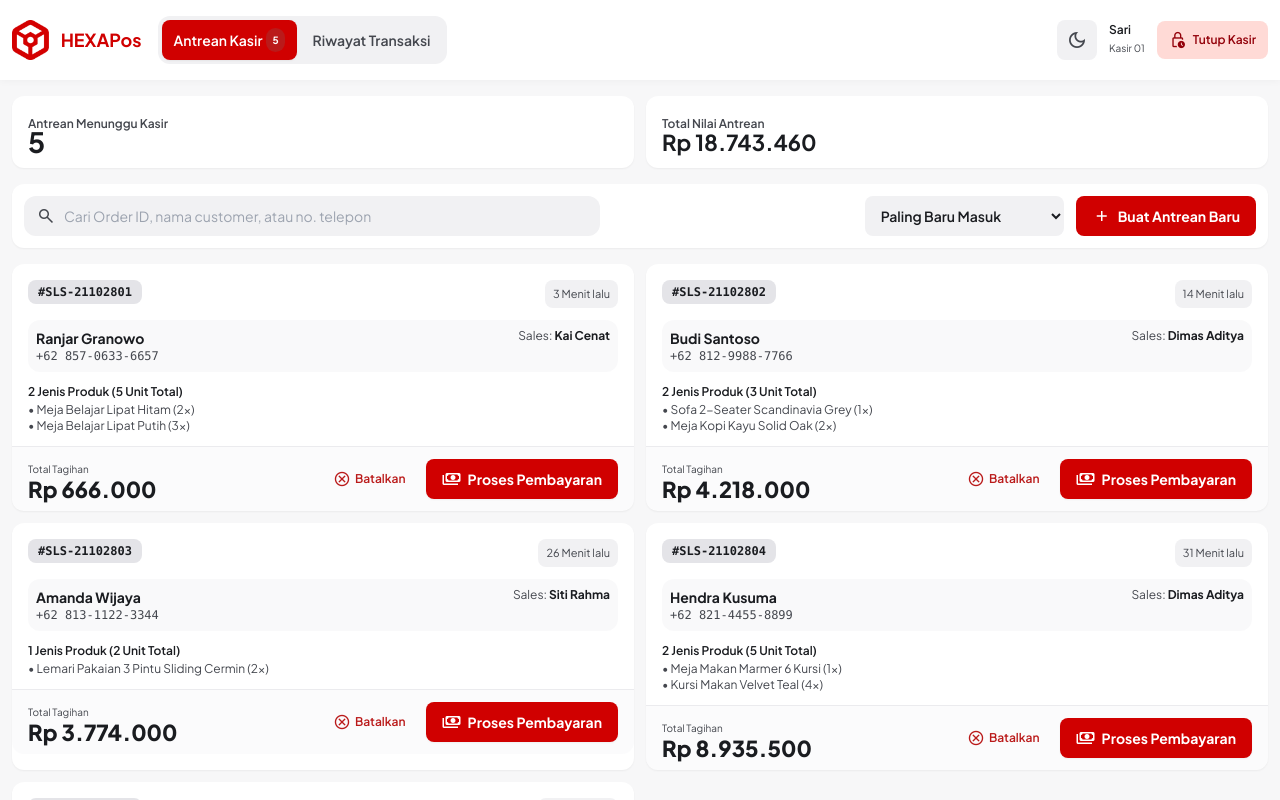
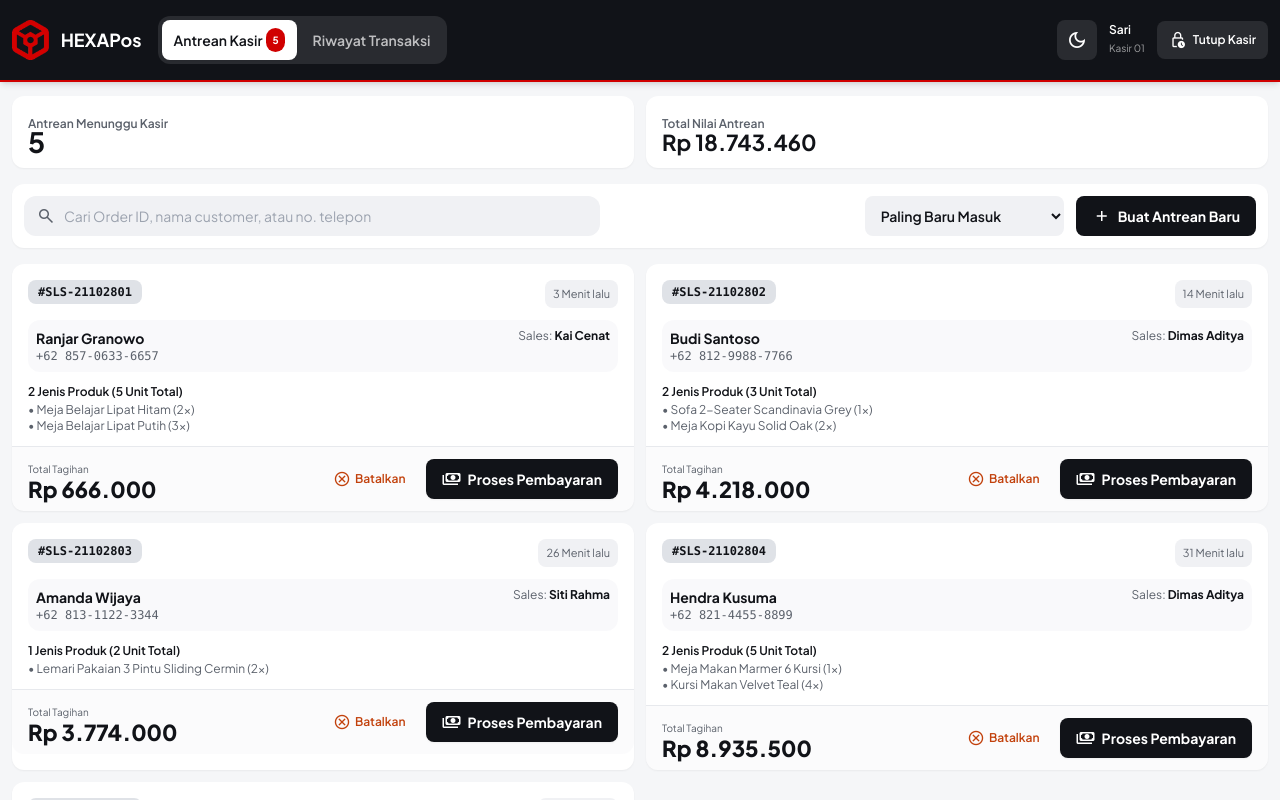
Before and after one commit to Meilandri/Pos-Kasir, a React (Vite) app: page / in a window 1280 px wide. Both pictures are taken after a click on the button "Masuk Sekarang". Shown: the top 800 px of the page. Built offline with nearby package versions, Linux system fonts and the light colour scheme.

Commit message:
ubah warna + antrean baru

```diff
--- a/src/components/Header.jsx
+++ b/src/components/Header.jsx
@@ -1,33 +1,32 @@
 import ThemeToggle from './ThemeToggle.jsx'
 
+// Header hitam (porsi ~30%); merah hanya sebagai garis bawah tipis dan badge jumlah antrean.
 export default function Header({ page, setPage, cashier, queueCount, onLogout }) {
-  const tab = (id, active) =>
-    `relative px-3 py-2 rounded-lg transition-all flex items-center gap-1 font-semibold ${active ? 'bg-primary text-on-primary font-bold shadow-sm' : 'text-on-surface-variant hover:bg-surface-container-high hover:text-on-surface'}`
+  const tab = (active) =>
+    `relative px-3 py-2 rounded-lg transition-all flex items-center gap-1 font-semibold ${active ? 'bg-on-ink text-ink font-bold shadow-sm' : 'text-on-ink/70 hover:bg-white/10 hover:text-on-ink'}`
   return (
-    <header className="fixed top-0 inset-x-0 z-50 bg-surface-container-lowest/95 backdrop-blur-md shadow-[0_1px_8px_rgba(0,0,0,0.04)]">
+    <header className="fixed top-0 inset-x-0 z-50 bg-ink text-on-ink border-b-2 border-accent shadow-md">
       <div className="h-20 px-3 flex items-center justify-between gap-4">
         <div className="flex items-center gap-4">
           <div className="flex items-center gap-3">
             <img src="/Logo.png" alt="HEXAPos" className="h-10 w-auto object-contain" />
-            <div className="flex flex-col leading-tight">
-              <span className="text-lg font-bold text-primary">HEXAPos</span>
-            </div>
+            <span className="text-lg font-bold">HEXAPos</span>
           </div>
-          <nav className="flex gap-1 bg-surface-container-low p-1 rounded-xl">
-            <button className={tab('queue', page !== 'history')} onClick={() => setPage('queue')}>
+          <nav className="flex gap-1 bg-white/10 p-1 rounded-xl">
+            <button className={tab(page !== 'history')} onClick={() => setPage('queue')}>
               Antrean Kasir
-              {queueCount > 0 && <span className="px-1.5 py-0.5 rounded-full bg-error text-on-error text-[10px] font-bold">{queueCount}</span>}
+              {queueCount > 0 && <span className="px-1.5 py-0.5 rounded-full bg-accent text-white text-[10px] font-bold">{queueCount}</span>}
             </button>
-            <button className={tab('history', page === 'history')} onClick={() => setPage('history')}>Riwayat Transaksi</button>
+            <button className={tab(page === 'history')} onClick={() => setPage('history')}>Riwayat Transaksi</button>
           </nav>
         </div>
         <div className="flex items-center gap-3">
           <ThemeToggle />
           <div className="hidden md:flex flex-col text-left">
             <span className="text-xs font-semibold">{cashier.name}</span>
-            <span className="text-[10px] text-on-surface-variant">{cashier.code}</span>
+            <span className="text-[10px] text-on-ink/60">{cashier.code}</span>
           </div>
-          <button onClick={onLogout} className="px-3 py-2.5 rounded-lg bg-error-container hover:bg-error hover:text-on-error text-on-error-container text-xs font-semibold flex items-center gap-1.5 transition-all">
+          <button onClick={onLogout} className="px-3 py-2.5 rounded-lg bg-white/10 hover:bg-error hover:text-on-error text-on-ink text-xs font-semibold flex items-center gap-1.5 transition-all">
             <span className="material-symbols-outlined text-[18px]">lock_clock</span>
             <span className="hidden lg:inline">Tutup Kasir</span>
           </button>
--- a/src/components/ThemeToggle.jsx
+++ b/src/components/ThemeToggle.jsx
@@ -14,7 +14,7 @@ export default function ThemeToggle() {
             onClick={() => setDark(!dark)}
             aria-label={dark ? 'Ganti ke tema terang' : 'Ganti ke tema gelap'}
             title={dark ? 'Tema terang' : 'Tema gelap'}
-            className="w-10 h-10 rounded-lg bg-surface-container-low hover:bg-surface-container-high text-on-surface-variant hover:text-on-surface flex items-center justify-center transition-colors"
+            className="w-10 h-10 rounded-lg bg-white/10 hover:bg-white/20 text-on-ink flex items-center justify-center transition-colors"
         >
             <span className="material-symbols-outlined text-[22px]">{dark ? 'light_mode' : 'dark_mode'}</span>
         </button>
--- a/src/index.css
+++ b/src/index.css
@@ -2,63 +2,76 @@
 @tailwind components;
 @tailwind utilities;
 
-/* Warna tema (merah sesuai logo HEXAPos): terang (default) dan gelap (class "dark" di <html>) */
+/* Palet HEXA ~60:30:10 = putih/silver : hitam : merah.
+   Merah hanya lewat token "accent"; tombol/pilihan umum memakai hitam (primary) dan silver. */
 :root {
     color-scheme: light;
-    --surface: 247 247 248;
-    --primary: 208 0 0;
-    --secondary: 155 0 0;
+    --surface: 245 246 248;
+    --primary: 17 19 24;
+    --secondary: 43 47 54;
     --tertiary: 138 81 0;
-    --error: 186 26 26;
+    --error: 194 65 12;
+    --accent: 208 0 0;
     --on-primary: 255 255 255;
     --on-error: 255 255 255;
-    --on-surface: 26 28 32;
-    --on-surface-variant: 68 71 78;
-    --primary-container: 229 57 53;
-    --on-primary-container: 140 0 0;
-    --primary-fixed: 255 218 212;
-    --secondary-container: 255 218 212;
-    --on-secondary-container: 122 0 0;
+    --on-surface: 17 19 24;
+    --on-surface-variant: 91 97 107;
+    --primary-container: 43 47 54;
+    --on-primary-container: 255 255 255;
+    --primary-fixed: 227 229 234;
+    --secondary-container: 227 229 234;
+    --on-secondary-container: 43 47 54;
     --tertiary-container: 228 146 0;
-    --error-container: 255 218 214;
-    --on-error-container: 147 0 10;
+    --error-container: 255 237 213;
+    --on-error-container: 124 45 18;
+    --success: 21 128 61;
+    --success-container: 220 252 231;
+    --on-success-container: 20 83 45;
+    --ink: 17 19 24;
+    --on-ink: 255 255 255;
     --surface-container-lowest: 255 255 255;
-    --surface-container-low: 241 241 243;
-    --surface-container: 235 235 238;
-    --surface-container-high: 228 228 232;
-    --surface-container-highest: 220 220 225;
-    --outline-variant: 207 207 212;
-    --inverse-surface: 43 43 48;
-    --inverse-on-surface: 241 241 243;
+    --surface-container-low: 240 241 244;
+    --surface-container: 231 233 237;
+    --surface-container-high: 223 226 231;
+    --surface-container-highest: 211 215 222;
+    --outline-variant: 196 200 208;
+    --inverse-surface: 11 12 15;
+    --inverse-on-surface: 240 241 244;
 }
 
 .dark {
     color-scheme: dark;
-    --surface: 18 18 20;
-    --primary: 229 57 53;
-    --secondary: 183 28 28;
+    --surface: 15 16 18;
+    --primary: 228 230 235;
+    --secondary: 255 255 255;
     --tertiary: 255 185 95;
-    --error: 255 180 171;
-    --on-primary: 255 255 255;
-    --on-error: 105 0 5;
-    --on-surface: 228 226 227;
-    --on-surface-variant: 200 198 202;
-    --primary-container: 198 40 40;
-    --on-primary-container: 255 180 168;
-    --primary-fixed: 255 218 212;
-    --secondary-container: 92 26 20;
-    --on-secondary-container: 255 218 212;
+    --error: 251 146 60;
+    --accent: 229 57 53;
+    --on-primary: 17 19 24;
+    --on-error: 67 20 7;
+    --on-surface: 236 236 239;
+    --on-surface-variant: 162 167 176;
+    --primary-container: 211 215 222;
+    --on-primary-container: 17 19 24;
+    --primary-fixed: 49 52 58;
+    --secondary-container: 42 44 49;
+    --on-secondary-container: 201 204 211;
     --tertiary-container: 228 146 0;
-    --error-container: 147 0 10;
-    --on-error-container: 255 218 214;
-    --surface-container-lowest: 12 12 14;
-    --surface-container-low: 26 26 29;
-    --surface-container: 32 32 36;
-    --surface-container-high: 42 42 47;
-    --surface-container-highest: 53 53 59;
-    --outline-variant: 70 70 76;
-    --inverse-surface: 5 5 6;
-    --inverse-on-surface: 228 226 227;
+    --error-container: 124 45 18;
+    --on-error-container: 255 237 213;
+    --success: 74 222 128;
+    --success-container: 20 83 45;
+    --on-success-container: 187 247 208;
+    --ink: 0 0 0;
+    --on-ink: 255 255 255;
+    --surface-container-lowest: 10 10 11;
+    --surface-container-low: 23 24 27;
+    --surface-container: 29 30 34;
+    --surface-container-high: 38 40 45;
+    --surface-container-highest: 49 52 58;
+    --outline-variant: 61 64 71;
+    --inverse-surface: 0 0 0;
+    --inverse-on-surface: 236 236 239;
 }
 
 body {
--- a/src/pages/History.jsx
+++ b/src/pages/History.jsx
@@ -64,7 +64,7 @@ export default function History({ history }) {
       </div>
       <div className="bg-surface-container-lowest rounded-xl shadow-sm overflow-x-auto">
         <table className="w-full text-left">
-          <thead className="bg-surface-container-low text-on-surface-variant text-xs">
+          <thead className="bg-ink text-on-ink text-xs">
             <tr>{['No Transaksi', 'Sales', 'Pelanggan', 'Rincian Barang', 'Total Bayar', 'Metode', 'Status', 'Aksi'].map((h) => <th key={h} className="p-3 font-semibold whitespace-nowrap">{h}</th>)}</tr>
           </thead>
           <tbody>
@@ -74,7 +74,7 @@ export default function History({ history }) {
               return (
                 <tr key={h.trx} className="hover:bg-surface-container-low/60 align-top">
                   <td className="p-3">
-                    <div className={`font-mono font-bold ${x ? 'text-error' : 'text-primary'}`}>#{h.trx}</div>
+                    <div className={`font-mono font-bold ${x ? 'text-error' : 'text-on-surface'}`}>#{h.trx}</div>
                     <div className="text-xs text-on-surface-variant">{x && <>#{h.order.id} · </>}{h.time.toLocaleTimeString('id-ID')}</div>
                   </td>
                   <td className="p-3 font-semibold">{h.order.sales}</td>
@@ -89,7 +89,7 @@ export default function History({ history }) {
                         <div className="text-xs text-on-surface-variant mt-1.5 max-w-[220px]">Alasan: {h.reason}</div>
                       </>
                     ) : (
-                      <span className="px-3 py-1 rounded-full bg-primary-container/20 text-on-primary-container text-xs font-bold">LUNAS</span>
+                      <span className="px-3 py-1 rounded-full bg-success-container text-on-success-container text-xs font-bold">LUNAS</span>
                     )}
                   </td>
                   <td className="p-3">
--- a/src/pages/Login.jsx
+++ b/src/pages/Login.jsx
@@ -27,7 +27,7 @@ export default function Login({ onLogin }) {
       <form onSubmit={submit} className="w-full max-w-[480px] bg-surface-container-lowest rounded-xl shadow-xl p-8 flex flex-col gap-4">
         <div className="flex flex-col items-center text-center mb-2">
           <img src="/Logo.png" alt="HEXAPos" className="h-16 w-auto object-contain mb-3" />
-          <h1 className="text-[22px] font-bold">Masuk ke <span className="text-primary">HEXAPos</span></h1>
+          <h1 className="text-[22px] font-bold">Masuk ke <span className="text-accent">HEXAPos</span></h1>
           <p className="text-on-surface-variant">Masukkan email dan kata sandi untuk membuka terminal kasir.</p>
         </div>
         <label className="flex flex-col gap-1.5 font-semibold">Email / ID Kasir
@@ -46,7 +46,7 @@ export default function Login({ onLogin }) {
           </div>
         </label>
         {err && <p className="text-error text-xs font-semibold">{err}</p>}
-        <button disabled={loading} className="h-12 rounded-lg bg-primary hover:bg-secondary text-on-primary font-bold flex items-center justify-center gap-2 disabled:opacity-70 transition-all">
+        <button disabled={loading} className="h-12 rounded-lg bg-accent hover:brightness-90 text-white font-bold flex items-center justify-center gap-2 disabled:opacity-70 transition-all">
           {loading ? 'Memverifikasi...' : 'Masuk Sekarang'}
         </button>
         <p className="text-xs text-on-surface-variant bg-surface-container-low rounded-lg p-3">Butuh bantuan akun? Hubungi Supervisor Toko atau IT Helpdesk, Ext. 401.</p>
--- a/tailwind.config.js
+++ b/tailwind.config.js
@@ -10,6 +10,7 @@ export default {
         'secondary': 'rgb(var(--secondary) / <alpha-value>)',
         'tertiary': 'rgb(var(--tertiary) / <alpha-value>)',
         'error': 'rgb(var(--error) / <alpha-value>)',
+        'accent': 'rgb(var(--accent) / <alpha-value>)',
         'on-primary': 'rgb(var(--on-primary) / <alpha-value>)',
         'on-error': 'rgb(var(--on-error) / <alpha-value>)',
         'on-surface': 'rgb(var(--on-surface) / <alpha-value>)',
@@ -22,6 +23,11 @@ export default {
         'tertiary-container': 'rgb(var(--tertiary-container) / <alpha-value>)',
         'error-container': 'rgb(var(--error-container) / <alpha-value>)',
         'on-error-container': 'rgb(var(--on-error-container) / <alpha-value>)',
+        'success': 'rgb(var(--success) / <alpha-value>)',
+        'success-container': 'rgb(var(--success-container) / <alpha-value>)',
+        'on-success-container': 'rgb(var(--on-success-container) / <alpha-value>)',
+        'ink': 'rgb(var(--ink) / <alpha-value>)',
+        'on-ink': 'rgb(var(--on-ink) / <alpha-value>)',
         'surface-container-lowest': 'rgb(var(--surface-container-lowest) / <alpha-value>)',
         'surface-container-low': 'rgb(var(--surface-container-low) / <alpha-value>)',
         'surface-container': 'rgb(var(--surface-container) / <alpha-value>)',
```
Also changed, not shown: src/components/NewOrderModal.jsx (+7 -35 lines), src/pages/Payment.jsx (+7 -7 lines).
